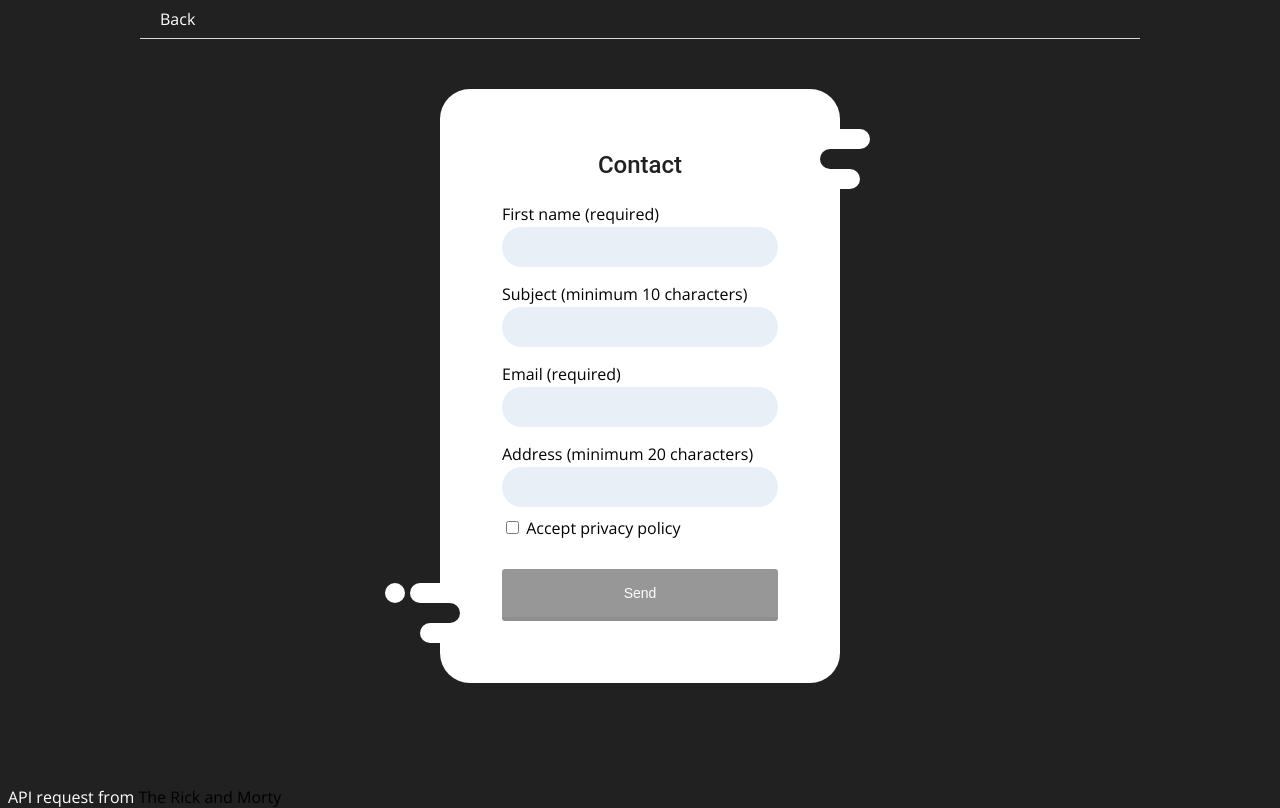
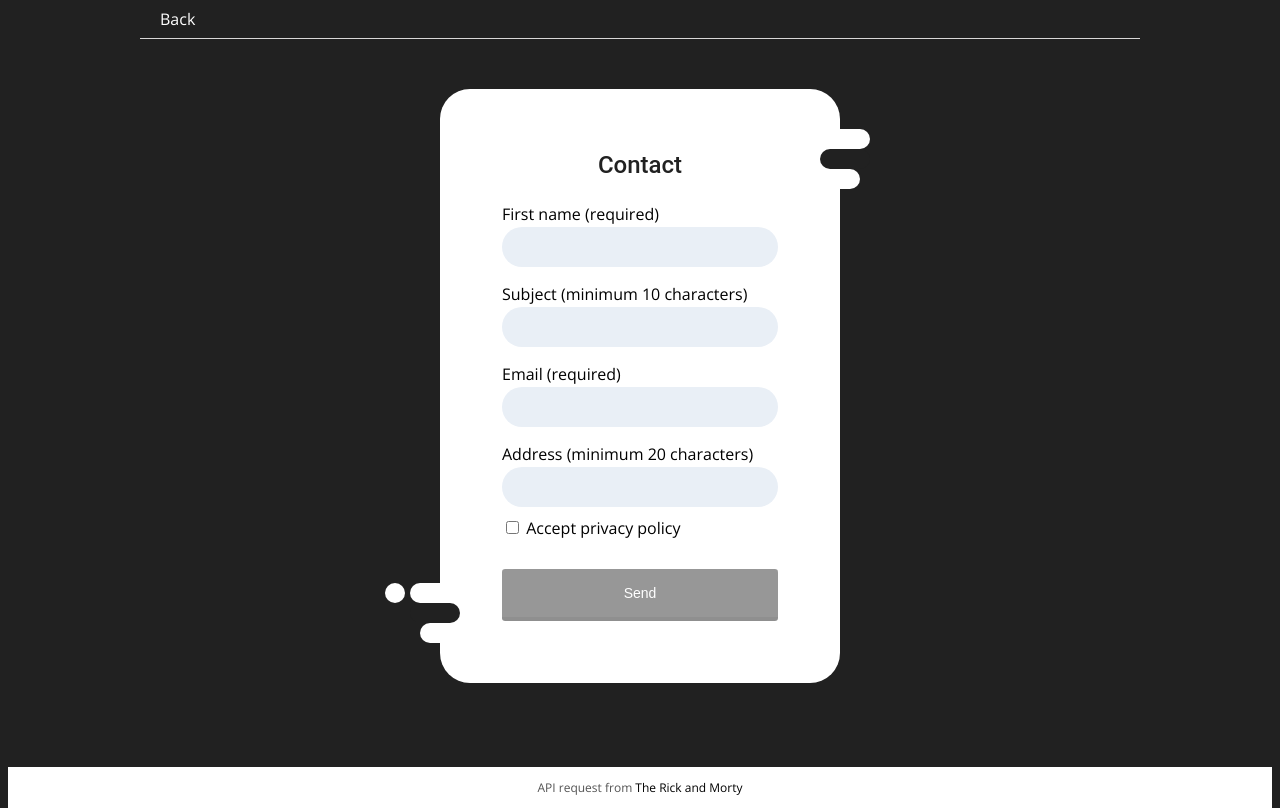
Before and after one commit to MaxMartinsen/js1-ca, a plain HTML site: page contact.html in a window 1280 px wide. Drawn offline with nearby package versions, Linux system fonts and the light colour scheme.

Commit message:
Update contact.html

```diff
--- a/contact.html
+++ b/contact.html
@@ -56,7 +56,9 @@
                 </div>
             </form>
         </main>
-        <footer>API request from <a href="https://rickandmortyapi.com/" target="_blank">The Rick and Morty</a></footer>
+        <footer>
+            <div class="footer-link">API request from <a href="https://rickandmortyapi.com/" target="_blank">The Rick and Morty</a></div>
+        </footer>
         <script src="/js/components/message.js"></script>
         <script src="/js/contact.js"></script>
     </body>
```
